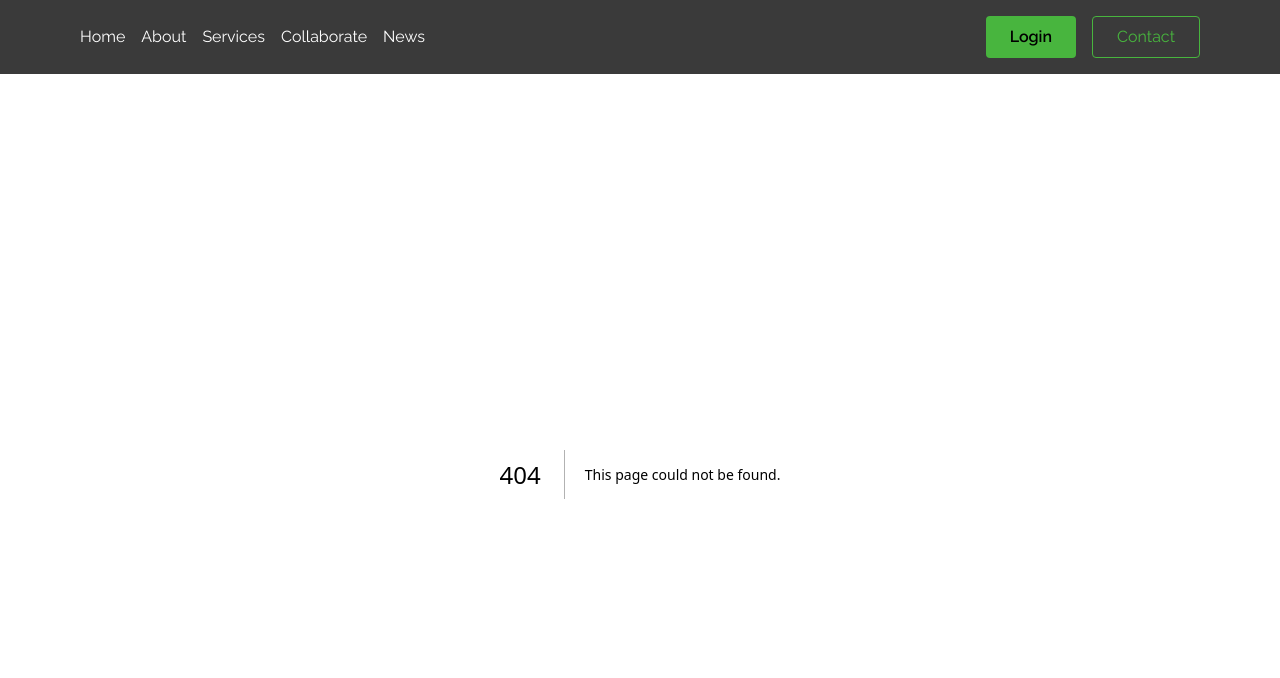
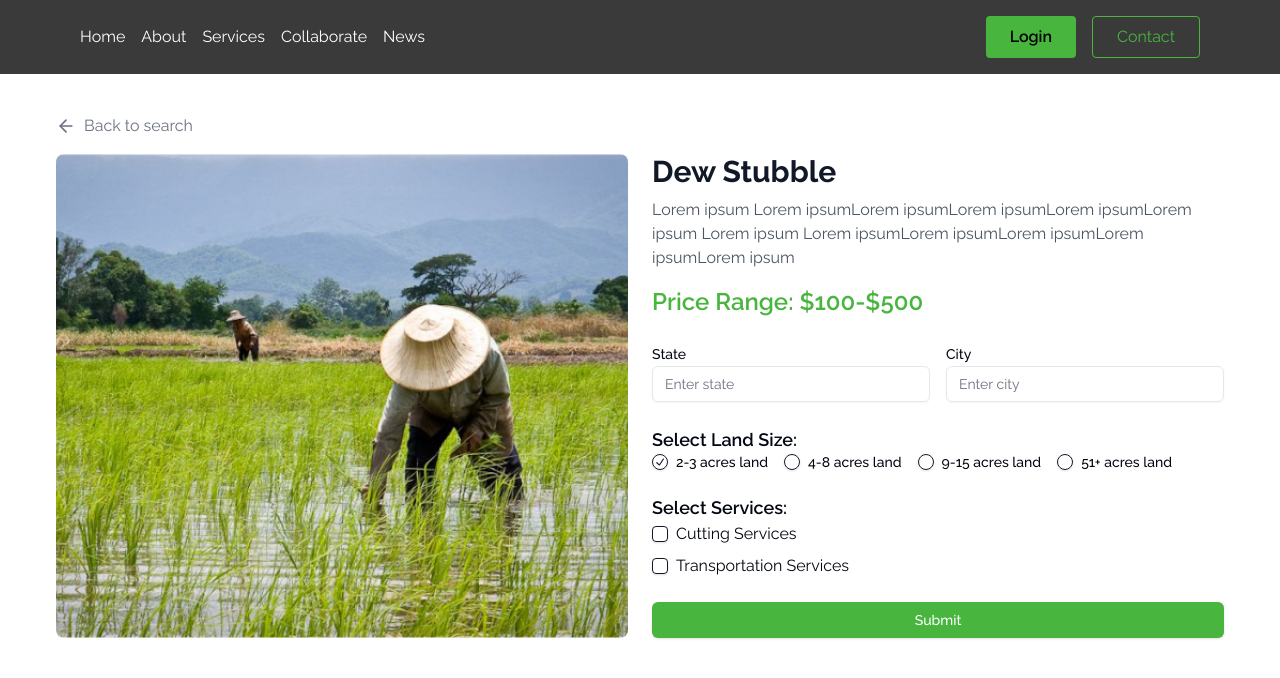
Before and after one commit to shanksxz/StubbleMart, a Next.js app: page /products/1 in a window 1280 px wide. Before the commit this address had no page. Shown: the top 678 px of the page. Built offline with nearby package versions, Linux system fonts and the light colour scheme; no server answers.

Commit message:
feat: added products/:id page

```diff
--- /dev/null
+++ b/src/app/products/[productId]/page.tsx
@@ -0,0 +1,144 @@
+'use client'
+
+import { useState, useEffect } from 'react'
+import { useParams } from 'next/navigation'
+import { ArrowLeft } from 'lucide-react'
+import Link from 'next/link'
+import { Button } from "@/components/ui/button"
+import { Input } from "@/components/ui/input"
+import { Checkbox } from "@/components/ui/checkbox"
+import { RadioGroup, RadioGroupItem } from "@/components/ui/radio-group"
+import { Label } from "@/components/ui/label"
+import img from "public/assets/image/image.png"
+
+interface StubbleProduct {
+  id: number;
+  title: string;
+  description: string;
+  priceRange: string;
+  imageUrl: string;
+}
+
+export default function ProductDetails() {
+  const params = useParams()
+  const [product, setProduct] = useState<StubbleProduct | null>(null)
+  const [state, setState] = useState<string>("")
+  const [city, setCity] = useState<string>("")
+  const [error, setError] = useState<string>("")
+
+  useEffect(() => {
+    const mockProduct: StubbleProduct = {
+      id: Number(params.id),
+      title: "Dew Stubble",
+      description: "Lorem ipsum Lorem ipsumLorem ipsumLorem ipsumLorem ipsumLorem ipsum Lorem ipsum Lorem ipsumLorem ipsumLorem ipsumLorem ipsumLorem ipsum",
+      priceRange: "$100-$500",
+      imageUrl: img.src
+    }
+    setProduct(mockProduct)
+  }, [params.id])
+
+  useEffect(() => {
+    // user current location
+    const getUserLocation = () => {
+      if (navigator.geolocation) {
+        navigator.geolocation.getCurrentPosition(
+          (position) => {
+            const { latitude, longitude } = position.coords
+            console.log(latitude, longitude)
+          },
+          (error) => {
+            setError("Unable to retrieve your location")
+          }
+        )
+      } else {
+        setError("Geolocation is not supported by your browser")
+      }
+    }
+
+    getUserLocation()
+  }, [])
+
+  if (!product) return <div>Loading...</div>
+
+  return (
+    <div className="min-h-screen font-raleway py-4 px-4 sm:px-6 lg:px-8">
+      <div className="bg-white rounded-sm overflow-hidden max-w-7xl mx-auto">
+        <div className="p-6">
+          <Link href="/" className="inline-flex items-center text-gray-500 hover:text-gray-700 mb-4">
+            <ArrowLeft className="h-5 w-5 mr-2" />
+            Back to search
+          </Link>
+          <div className="flex flex-col md:flex-row md:space-x-6">
+            <div className="md:w-1/2 mb-6 md:mb-0">
+              <img
+                src={product.imageUrl}
+                alt={product.title}
+                className="w-full h-64 md:h-full object-cover rounded-lg"
+              />
+            </div>
+            <div className="md:w-1/2">
+              <h1 className="text-3xl font-bold text-gray-900 mb-2">{product.title}</h1>
+              <p className="text-gray-600 mb-4">{product.description}</p>
+              <p className="text-2xl font-semibold text-primary-green mb-6">Price Range: {product.priceRange}</p>
+
+              <div className="grid grid-cols-2 gap-4 mb-6">
+                <div>
+                  <Label htmlFor="state">State</Label>
+                  <Input id="state" value={state} onChange={(e) => setState(e.target.value)} placeholder="Enter state" />
+                </div>
+                <div>
+                  <Label htmlFor="city">City</Label>
+                  <Input id="city" value={city} onChange={(e) => setCity(e.target.value)} placeholder="Enter city" />
+                </div>
+              </div>
+
+              {error && <p className="text-red-500">{error}</p>}
+
+              <div className="mb-6">
+                <Label className="text-lg font-semibold mb-2">Select Land Size:</Label>
+                <RadioGroup defaultValue="2-3">
+                  <div className="flex flex-wrap gap-4">
+                    <div className="flex items-center space-x-2">
+                      <RadioGroupItem value="2-3" id="2-3" />
+                      <Label htmlFor="2-3">2-3 acres land</Label>
+                    </div>
+                    <div className="flex items-center space-x-2">
+                      <RadioGroupItem value="4-8" id="4-8" />
+                      <Label htmlFor="4-8">4-8 acres land</Label>
+                    </div>
+                    <div className="flex items-center space-x-2">
+                      <RadioGroupItem value="9-15" id="9-15" />
+                      <Label htmlFor="9-15">9-15 acres land</Label>
+                    </div>
+                    <div className="flex items-center space-x-2">
+                      <RadioGroupItem value="51+" id="51+" />
+                      <Label htmlFor="51+">51+ acres land</Label>
+                    </div>
+                  </div>
+                </RadioGroup>
+              </div>
+
+              <div className="mb-6">
+                <Label className="text-lg font-semibold mb-2">Select Services:</Label>
+                <div className="space-y-2">
+                  <div className="flex items-center space-x-2">
+                    <Checkbox id="cutting" />
+                    <label htmlFor="cutting">Cutting Services</label>
+                  </div>
+                  <div className="flex items-center space-x-2">
+                    <Checkbox id="transportation" />
+                    <label htmlFor="transportation">Transportation Services</label>
+                  </div>
+                </div>
+              </div>
+
+              <Button className="w-full bg-primary-green text-white hover:bg-primary-green/90">
+                Submit
+              </Button>
+            </div>
+          </div>
+        </div>
+      </div>
+    </div>
+  )
+}
--- /dev/null
+++ b/src/app/products/page.tsx
@@ -0,0 +1,7 @@
+import Main from "@/components/Main";
+
+export default function Page() {
+    return (
+        <Main />
+    )
+}
```
